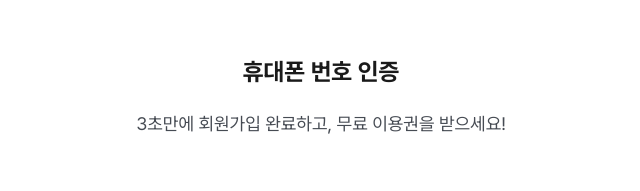
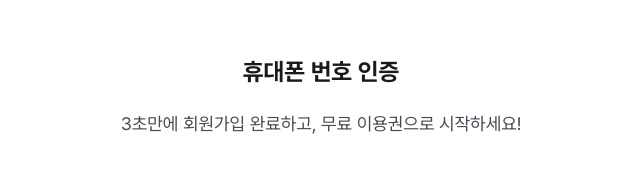
Before and after one commit to Teamie71/folioo-front, a Next.js app: page /verify in a window 1280 px wide. Shown: the part 234-425 px from the top of the page, without its empty margins (319-959 px from the left). Built offline with nearby package versions, Linux system fonts and the light colour scheme.

Commit message:
🐛 Fix: 휴대폰 인증 페이지 문구 수정

```diff
--- a/src/app/verify/page.tsx
+++ b/src/app/verify/page.tsx
@@ -33,7 +33,7 @@ export default function VerifyPage() {
               휴대폰 번호 인증
             </h1>
             <p className='text-[1.125rem] text-[#464B53]'>
-              3초만에 회원가입 완료하고, 무료 이용권을 받으세요!
+              3초만에 회원가입 완료하고, 무료 이용권으로 시작하세요!
             </p>
           </div>
 
```
